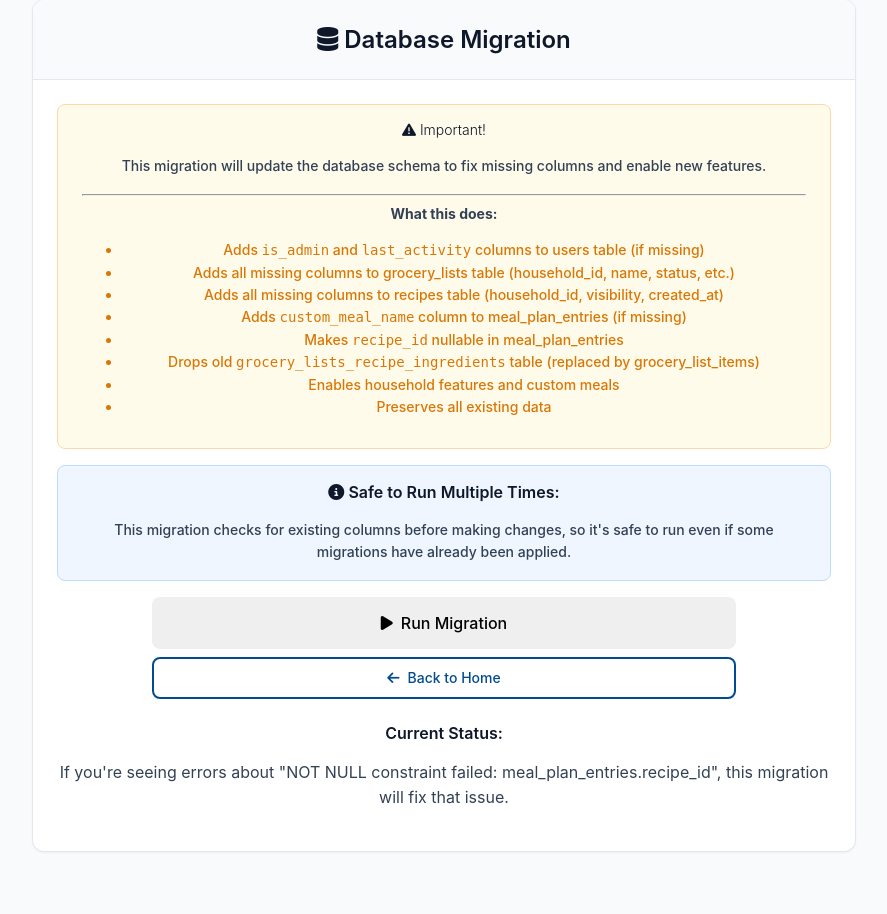
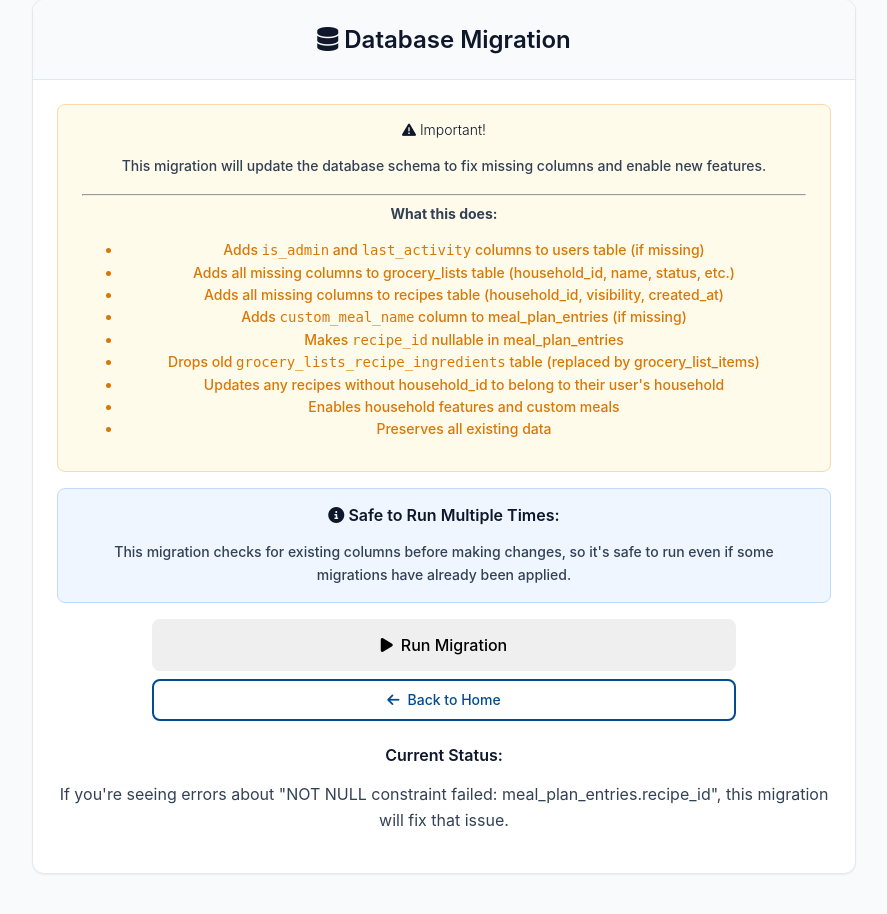
Before and after one commit to ElleWhiteDev/Auto-Cart, a Flask app: page /admin/migrate-database in a window 1280 px wide. Shown: the part 213-1127 px from the top of the page, without its empty margins (196-1083 px from the left). Before the commit the page ends 1065 px from the top, so only its background shows below. Run offline with Flask 3, Linux system fonts and the light colour scheme.

Commit message:
FRY-XXX Add migration to assign household_id to recipes missing it

```diff
--- a/app.py
+++ b/app.py
@@ -1999,6 +1999,36 @@ def migrate_database():
         migration_results.append(f"✓ grocery_lists_recipe_ingredients table not found (already removed)")
         logger.info(f"Old table check: {e}")
 
+    # Migration 7: Update recipes without household_id to belong to their user's household
+    try:
+        logger.info("Checking for recipes without household_id...")
+        # Find recipes that don't have a household_id
+        recipes_without_household = Recipe.query.filter(Recipe.household_id.is_(None)).all()
+
+        if recipes_without_household:
+            logger.info(f"Found {len(recipes_without_household)} recipes without household_id")
+            updated_count = 0
+
+            for recipe in recipes_without_household:
+                # Find the user's household membership
+                membership = HouseholdMember.query.filter_by(user_id=recipe.user_id).first()
+                if membership:
+                    recipe.household_id = membership.household_id
+                    recipe.visibility = 'household'
+                    updated_count += 1
+                    logger.info(f"Updated recipe '{recipe.name}' (ID: {recipe.id}) to household {membership.household_id}")
+
+            db.session.commit()
+            migration_results.append(f"✓ Updated {updated_count} recipes to belong to households")
+            logger.info(f"Successfully updated {updated_count} recipes")
+        else:
+            migration_results.append("✓ All recipes already have household_id")
+            logger.info("All recipes already have household_id")
+    except Exception as e:
+        db.session.rollback()
+        logger.error(f"Error updating recipes: {e}", exc_info=True)
+        migration_results.append(f"❌ Failed to update recipes: {str(e)[:100]}")
+
     logger.info("All migrations completed!")
 
     flash('✅ Database migrations completed! Results: ' + ' | '.join(migration_results), 'success')
--- a/templates/admin_migrate.html
+++ b/templates/admin_migrate.html
@@ -27,6 +27,7 @@
                             <li>Adds <code>custom_meal_name</code> column to meal_plan_entries (if missing)</li>
                             <li>Makes <code>recipe_id</code> nullable in meal_plan_entries</li>
                             <li>Drops old <code>grocery_lists_recipe_ingredients</code> table (replaced by grocery_list_items)</li>
+                            <li>Updates any recipes without household_id to belong to their user's household</li>
                             <li>Enables household features and custom meals</li>
                             <li>Preserves all existing data</li>
                         </ul>
```
